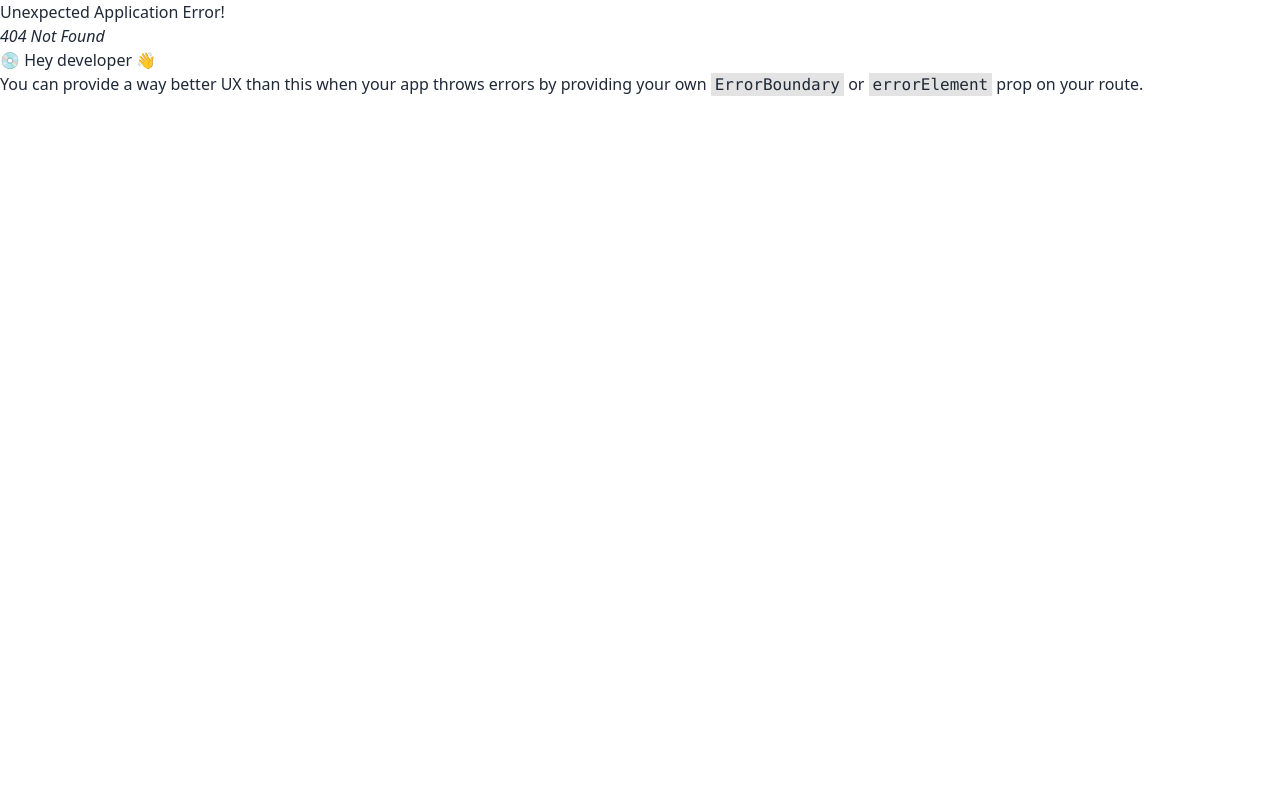
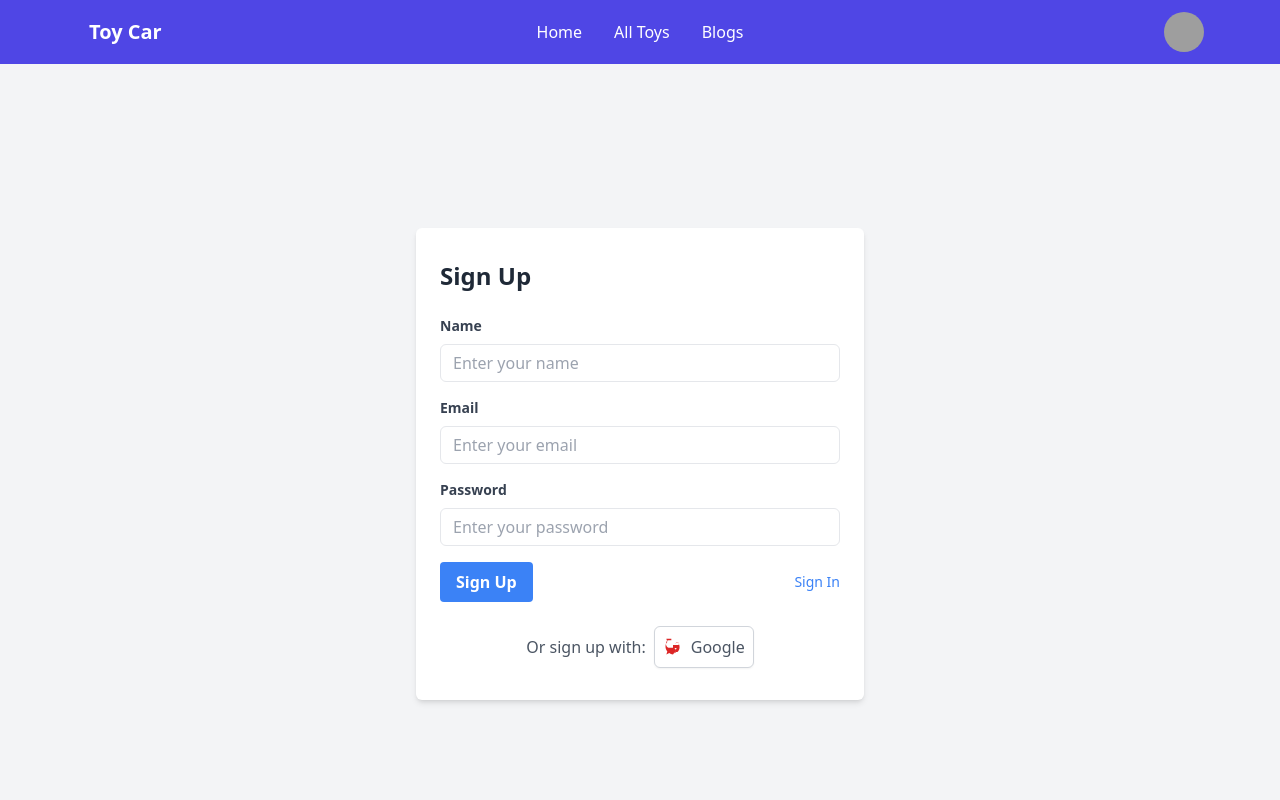
Before and after one commit to MozammalHaq/toy-car-client, a React (Vite) app: page /signUp in a window 1280 px wide. Before the commit this address had no page. Shown: the top 800 px of the page. Built offline with nearby package versions, Linux system fonts and the light colour scheme; grey boxes are pictures that could not be loaded.

Commit message:
signUp and Login UI component ready

```diff
--- /dev/null
+++ b/src/Pages/Login/Login.jsx
@@ -0,0 +1,70 @@
+
+
+const Login = () => {
+    return (
+        <div className="flex flex-col items-center justify-center min-h-screen bg-gray-100">
+            <div className="max-w-md w-full px-6 py-8 bg-white shadow-md rounded-md">
+                <h2 className="text-2xl font-semibold mb-6">Login</h2>
+                <form>
+                    <div className="mb-4">
+                        <label className="block text-gray-700 text-sm font-bold mb-2" htmlFor="email">
+                            Email
+                        </label>
+                        <input
+                            className="appearance-none border rounded-md py-2 px-3 text-gray-700 leading-tight focus:outline-none focus:shadow-outline w-full"
+                            id="email"
+                            type="email"
+                            placeholder="Enter your email"
+                        />
+                    </div>
+                    <div className="mb-4">
+                        <label className="block text-gray-700 text-sm font-bold mb-2" htmlFor="password">
+                            Password
+                        </label>
+                        <input
+                            className="appearance-none border rounded-md py-2 px-3 text-gray-700 leading-tight focus:outline-none focus:shadow-outline w-full"
+                            id="password"
+                            type="password"
+                            placeholder="Enter your password"
+                        />
+                    </div>
+                    <div className="flex items-center justify-between">
+                        <button
+                            className="bg-blue-500 hover:bg-blue-600 text-white font-bold py-2 px-4 rounded focus:outline-none focus:shadow-outline"
+                            type="submit"
+                        >
+                            Sign In
+                        </button>
+                        <a
+                            className="text-blue-500 hover:underline text-sm"
+                            href="#"
+                        >
+                            Forgot Password?
+                        </a>
+                    </div>
+                    <div className="flex items-center justify-center mt-6">
+                        <span className="text-gray-600 mr-2">Or sign in with:</span>
+                        <button
+                            className="flex items-center bg-white border border-gray-300 rounded-md p-2 shadow-sm hover:shadow-md"
+                            type="button"
+                        >
+                            <svg className="h-5 w-5 mr-2 text-red-600" viewBox="0 0 24 24">
+                                <path
+                                    fill="currentColor"
+                                    d="M21.35 9.5H12v3.8h4.3c-.2 1-.8 2-1.7 2.6v2.2h2.8c1.6-1.5 2.5-3.6 2.5-6.1s-.9-4.5-2.6-6l-2.7 2.1C17.4 4.3 19 6.7 19 9.5h2.35z"
+                                ></path>
+                                <path
+                                    fill="currentColor"
+                                    d="M12 21c-1.8 0-3.3-.6-4.5-1.7L4 21l1.2-3.6C3.6 15.5 3 13.6 3 11.5s.6-4 2.2-5.4L4 2h6v2H6.6C4.9 4 3.5 6 3.5 8.2S4.9 12.5 6.6 13h5.8c1.7 0 3.1 1.9 3.1 4.1S14,16.9 14,19 16 17.3 16 15.5 16h-2.35z"
+                                ></path>
+                            </svg>
+                            <span className="text-gray-600">Google</span>
+                        </button>
+                    </div>
+                </form>
+            </div>
+        </div>
+    );
+};
+
+export default Login;
--- /dev/null
+++ b/src/Pages/SignUp/SignUp.jsx
@@ -0,0 +1,77 @@
+
+
+const SignUp = () => {
+    return (
+        <div className="flex flex-col items-center justify-center min-h-screen bg-gray-100">
+            <div className="max-w-md w-full px-6 py-8 bg-white shadow-md rounded-md">
+                <h2 className="text-2xl font-semibold mb-6">Sign Up</h2>
+                <form>
+                    <div className="mb-4">
+                        <label className="block text-gray-700 text-sm font-bold mb-2" htmlFor="name">
+                            Name
+                        </label>
+                        <input
+                            className="appearance-none border rounded-md py-2 px-3 text-gray-700 leading-tight focus:outline-none focus:shadow-outline w-full"
+                            id="name"
+                            type="text"
+                            placeholder="Enter your name"
+                        />
+                    </div>
+                    <div className="mb-4">
+                        <label className="block text-gray-700 text-sm font-bold mb-2" htmlFor="email">
+                            Email
+                        </label>
+                        <input
+                            className="appearance-none border rounded-md py-2 px-3 text-gray-700 leading-tight focus:outline-none focus:shadow-outline w-full"
+                            id="email"
+                            type="email"
+                            placeholder="Enter your email"
+                        />
+                    </div>
+                    <div className="mb-4">
+                        <label className="block text-gray-700 text-sm font-bold mb-2" htmlFor="password">
+                            Password
+                        </label>
+                        <input
+                            className="appearance-none border rounded-md py-2 px-3 text-gray-700 leading-tight focus:outline-none focus:shadow-outline w-full"
+                            id="password"
+                            type="password"
+                            placeholder="Enter your password"
+                        />
+                    </div>
+                    <div className="flex items-center justify-between">
+                        <button
+                            className="bg-blue-500 hover:bg-blue-600 text-white font-bold py-2 px-4 rounded focus:outline-none focus:shadow-outline"
+                            type="submit"
+                        >
+                            Sign Up
+                        </button>
+                        <a className="text-blue-500 hover:underline text-sm" href="#">
+                            Sign In
+                        </a>
+                    </div>
+                    <div className="flex items-center justify-center mt-6">
+                        <span className="text-gray-600 mr-2">Or sign up with:</span>
+                        <button
+                            className="flex items-center bg-white border border-gray-300 rounded-md p-2 shadow-sm hover:shadow-md"
+                            type="button"
+                        >
+                            <svg className="h-5 w-5 mr-2 text-red-600" viewBox="0 0 24 24">
+                                <path
+                                    fill="currentColor"
+                                    d="M21.35 9.5H12v3.8h4.3c-.2 1-.8 2-1.7 2.6v2.2h2.8c1.6-1.5 2.5-3.6 2.5-6.1s-.9-4.5-2.6-6l-2.7 2.1C17.4 4.3 19 6.7 19 9.5h2.35z"
+                                ></path>
+                                <path
+                                    fill="currentColor"
+                                    d="M12 21c-1.8 0-3.3-.6-4.5-1.7L4 21l1.2-3.6C3.6 15.5 3 13.6 3 11.5s.6-4 2.2-5.4L4 2h6v2H6.6C4.9 4 3.5 6 3.5 8.2S4.9 12.5 6.6 13h5.8c1.7 0 3.1 1.9 3.1 4.1S14,16.9 14,19 16 17.3 16 15.5 16h-2.35z"></path>
+                            </svg>
+                            <span className="text-gray-600">Google</span>
+                        </button>
+                    </div>
+                </form>
+            </div>
+        </div>
+    );
+};
+
+export default SignUp;
```
Also changed, not shown: src/Routes/Routes.jsx (+10 -0 lines).
